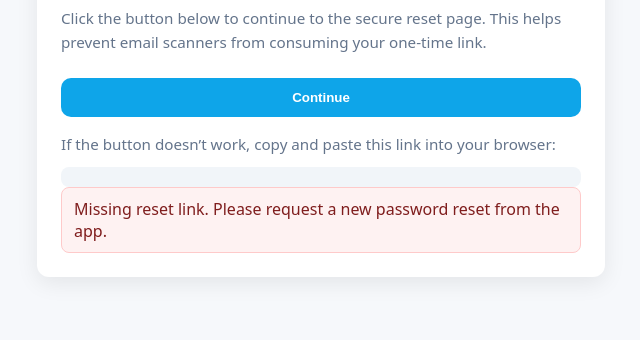
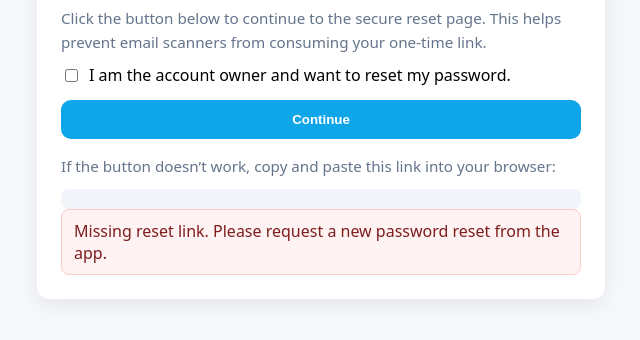
Before and after one commit to fnaaccess-ai/FNA-Landing, a plain HTML site: page reset-redirect.html in a window 1280 px wide. Shown: the part 150-490 px from the top of the page, without its empty margins (319-959 px from the left). Drawn offline with Linux system fonts and the light colour scheme.

Commit message:
Update reset-redirect.html

```diff
--- a/reset-redirect.html
+++ b/reset-redirect.html
@@ -26,7 +26,13 @@
       This helps prevent email scanners from consuming your one-time link.
     </p>
 
-    <button id="go" class="btn" type="button">Continue</button>
+    <label style="display:flex;gap:8px;align-items:center;margin-top:8px;">
+      <input id="human" type="checkbox" />
+      <span>I am the account owner and want to reset my password.</span>
+     </label>
+
+    <button id="go" class="btn" type="button" disabled>Continue</button>
+
 
     <div id="alt" style="margin-top:16px;">
       <p class="muted">If the button doesn’t work, copy and paste this link into your browser:</p>
```
